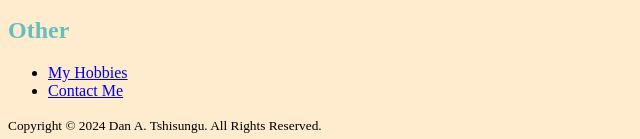
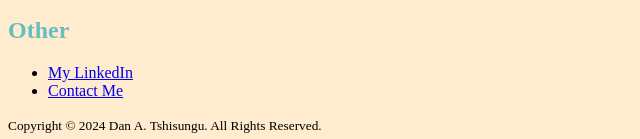
Before and after one commit to WeOnlyLiveOnce13/Electronic-CV, a plain HTML site: page index.html in a window 1280 px wide. Shown: the part 1841-1980 px from the top of the page, 0-640 px from the left. Drawn offline with Linux system fonts and the light colour scheme.

Commit message:
Add files via upload
Added LinkedIn link to index.html

```diff
--- a/index.html
+++ b/index.html
@@ -116,7 +116,7 @@
     <hr>
     <h2>Other</h2>
         <ul>
-            <li><a href="./public/hobbies.html">My Hobbies</a></li>
+            <li><a href="https://www.linkedin.com/in/dan-tshisungu-5772a3168/">My LinkedIn</a></li>
             <li><a href="./public/contact.html">Contact Me</a></li>
         </ul>
 </body>
```
